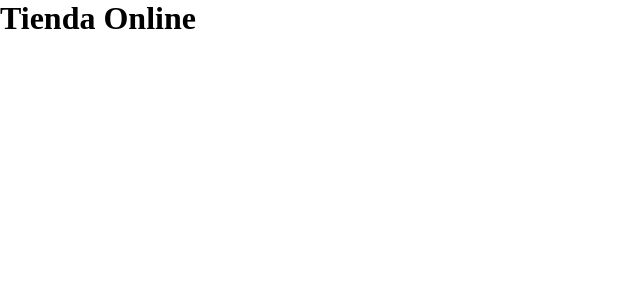
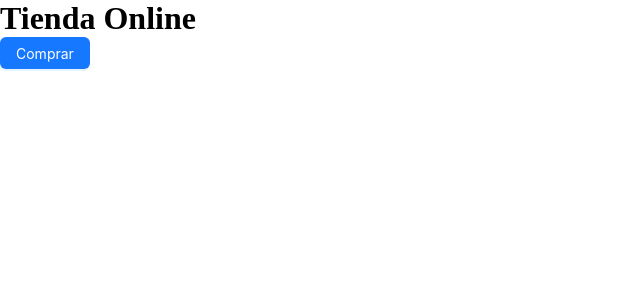
Before and after one commit to DalemDev/TiendaOnline, a React (Vite) app: page / in a window 1280 px wide. Shown: the top 300 px of the page, without its empty margins (0-640 px from the left). Built offline with nearby package versions, Linux system fonts and the light colour scheme.

Commit message:
probando libreria ant

```diff
--- a/src/App.jsx
+++ b/src/App.jsx
@@ -1,9 +1,11 @@
+import { Button } from "antd"
 
 function App() {
 
   return (
     <>
       <h1>Tienda Online</h1>
+      <Button type="primary">Comprar</Button>
     </>
   )
 }
```
